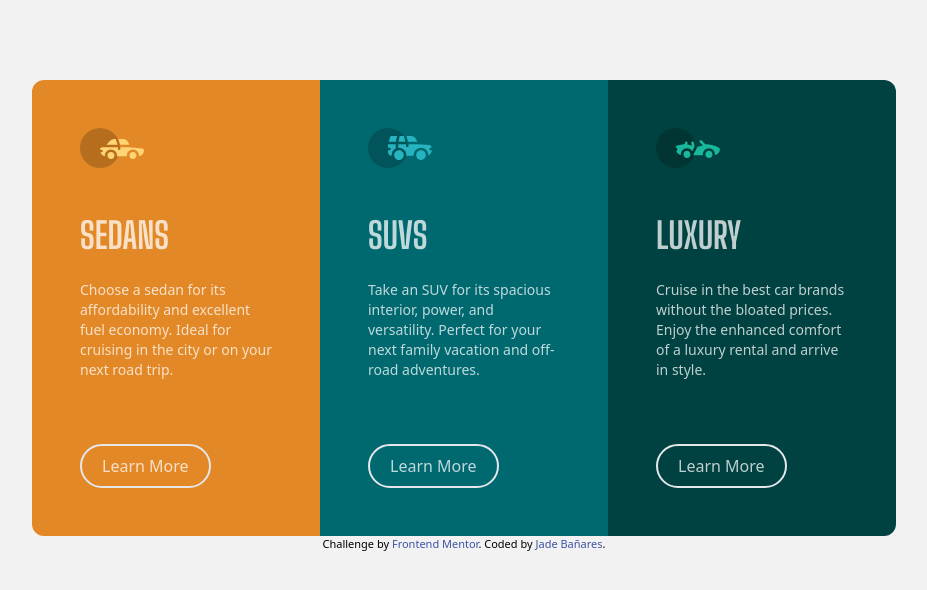
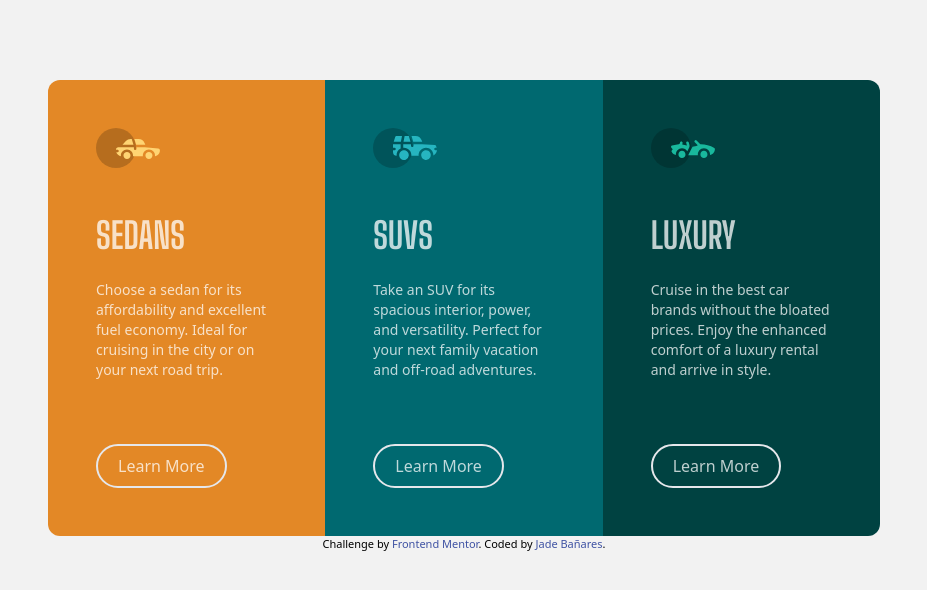
Before and after one commit to jade-arinal-banares/three-column-preview-card, a website: page index.html in a window 1280 px wide. Shown: the whole page, without its empty margins (176-1103 px from the left). Drawn offline with Linux system fonts and the light colour scheme.

Commit message:
adjust mx

```diff
--- a/index.html
+++ b/index.html
@@ -33,7 +33,7 @@
   </head>
   <body class="bg-bgColor">
     <div
-      class="mx-auto mt-18 grid sm:grid-rows-3 lg:grid lg:grid-cols-3 lg:px-52 lg:grid-rows-1"
+      class="mx-auto mt-18 grid sm:grid-rows-3 lg:grid lg:grid-cols-3 lg:px-56 lg:grid-rows-1"
     >
       <div
         class="mx-4 mt-20 bg-brightOrange py-12 rounded-t-xl lg:mx-0 lg:rounded-l-xl lg:rounded-r-none"
```
Also changed, not shown: css/main.css.
